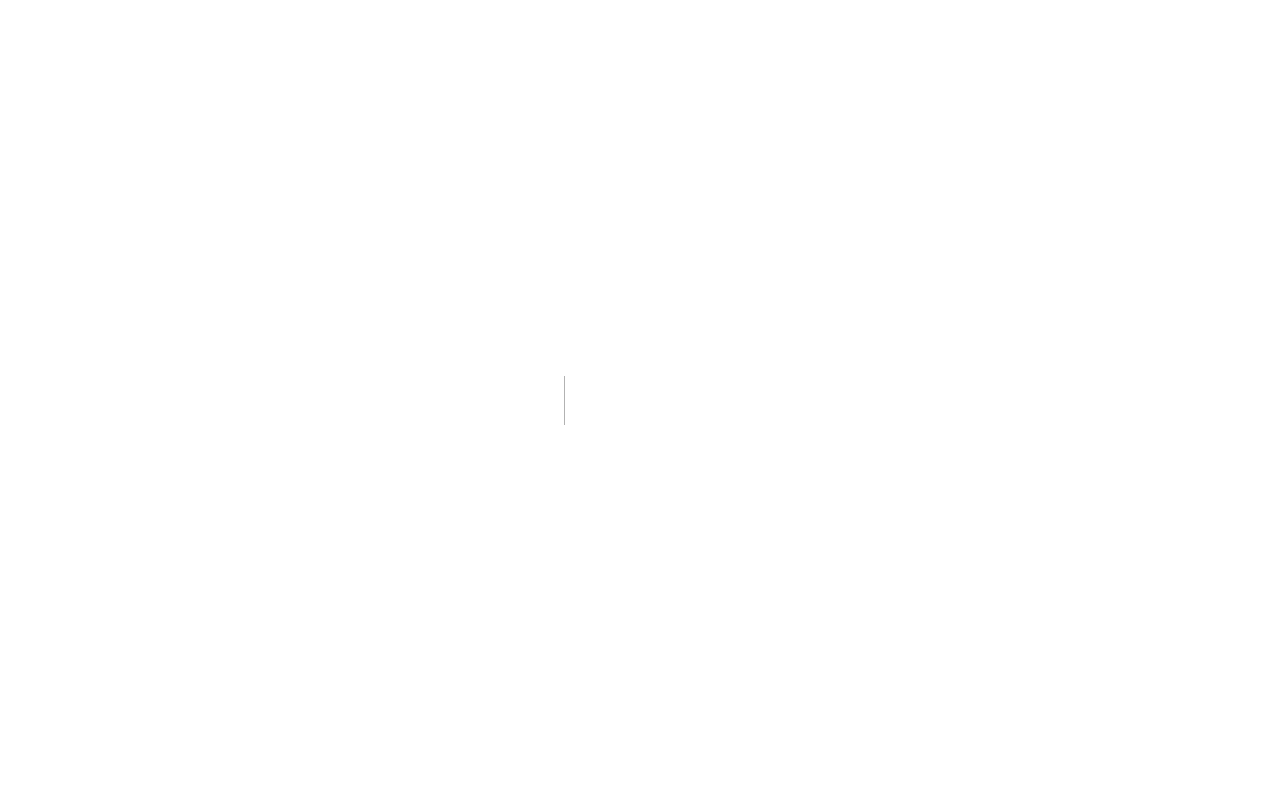
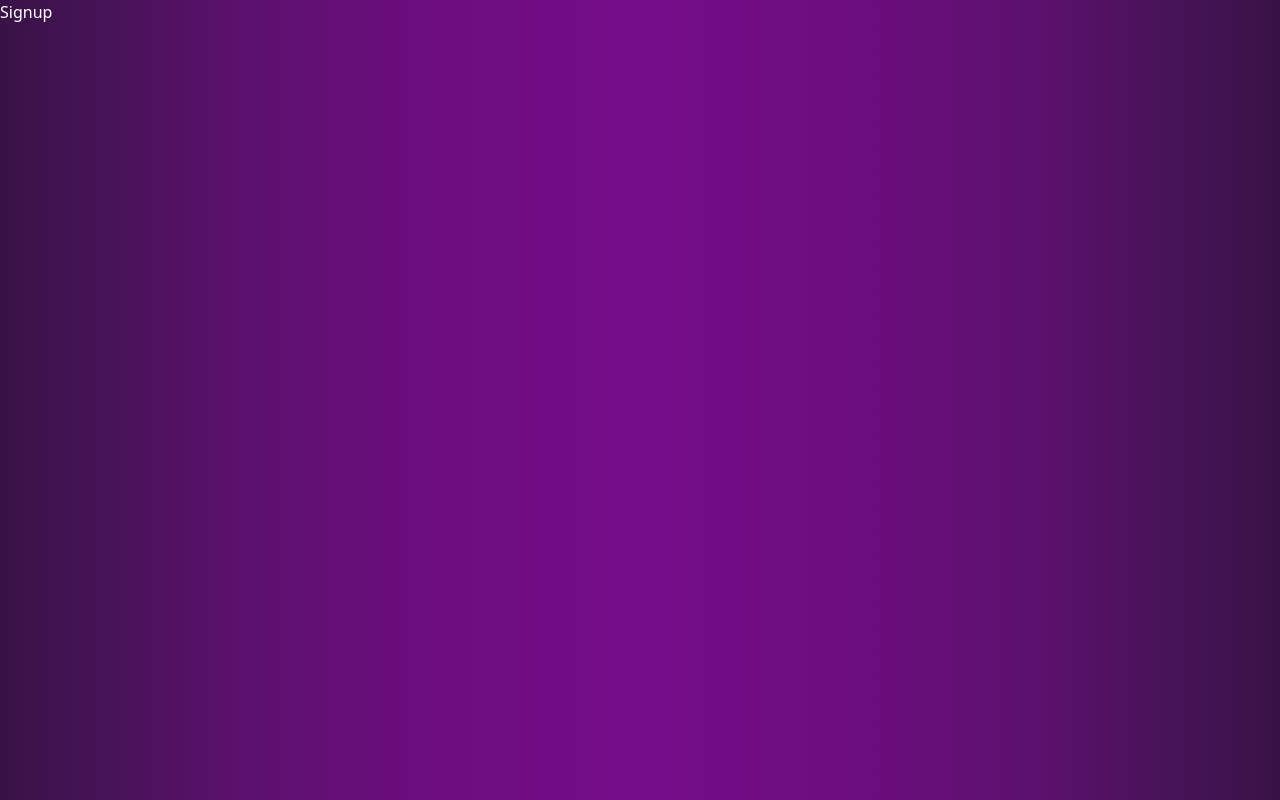
Before and after one commit to azeribelfort/monofi, a Next.js app: page /signup in a window 1280 px wide. Before the commit this address had no page. Built offline with nearby package versions, Linux system fonts and the light colour scheme.

Commit message:
add signin/signout boilerplate

```diff
--- /dev/null
+++ b/src/components/Signup/Signup.tsx
@@ -0,0 +1,9 @@
+import React from 'react'
+
+const Signup = () => {
+  return (
+    <div>Signup</div>
+  )
+}
+
+export default Signup
--- /dev/null
+++ b/src/pages/signup.tsx
@@ -0,0 +1,11 @@
+import Signup from "@/components/Signup/Signup"
+
+const signup = () => {
+  return (
+    <div>
+        <Signup/>
+    </div>
+  )
+}
+
+export default signup
```
Also changed, not shown: src/components/Signin/Signin.tsx (added, +9 -0 lines), src/pages/signin.tsx (added, +9 -0 lines).
